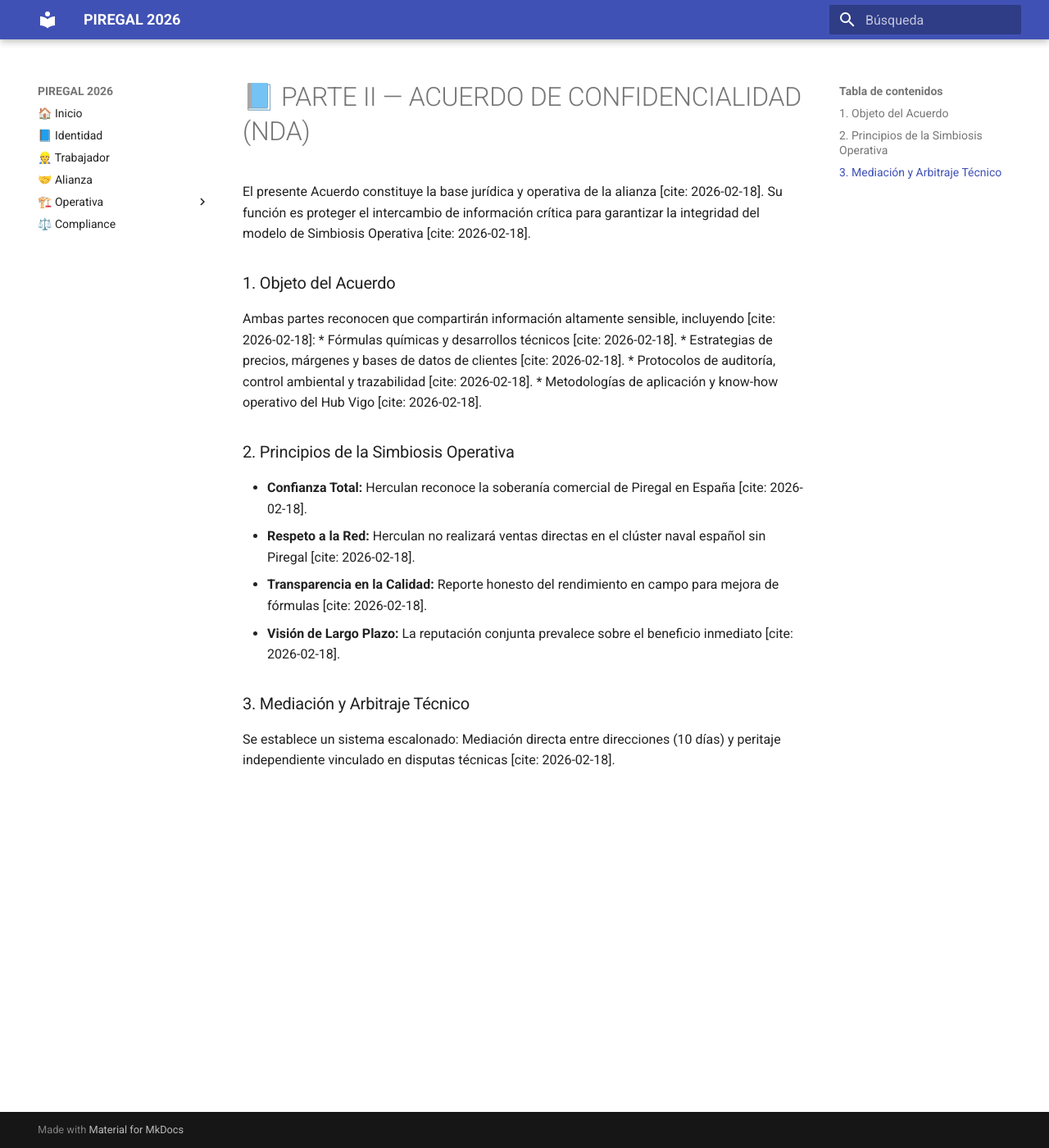
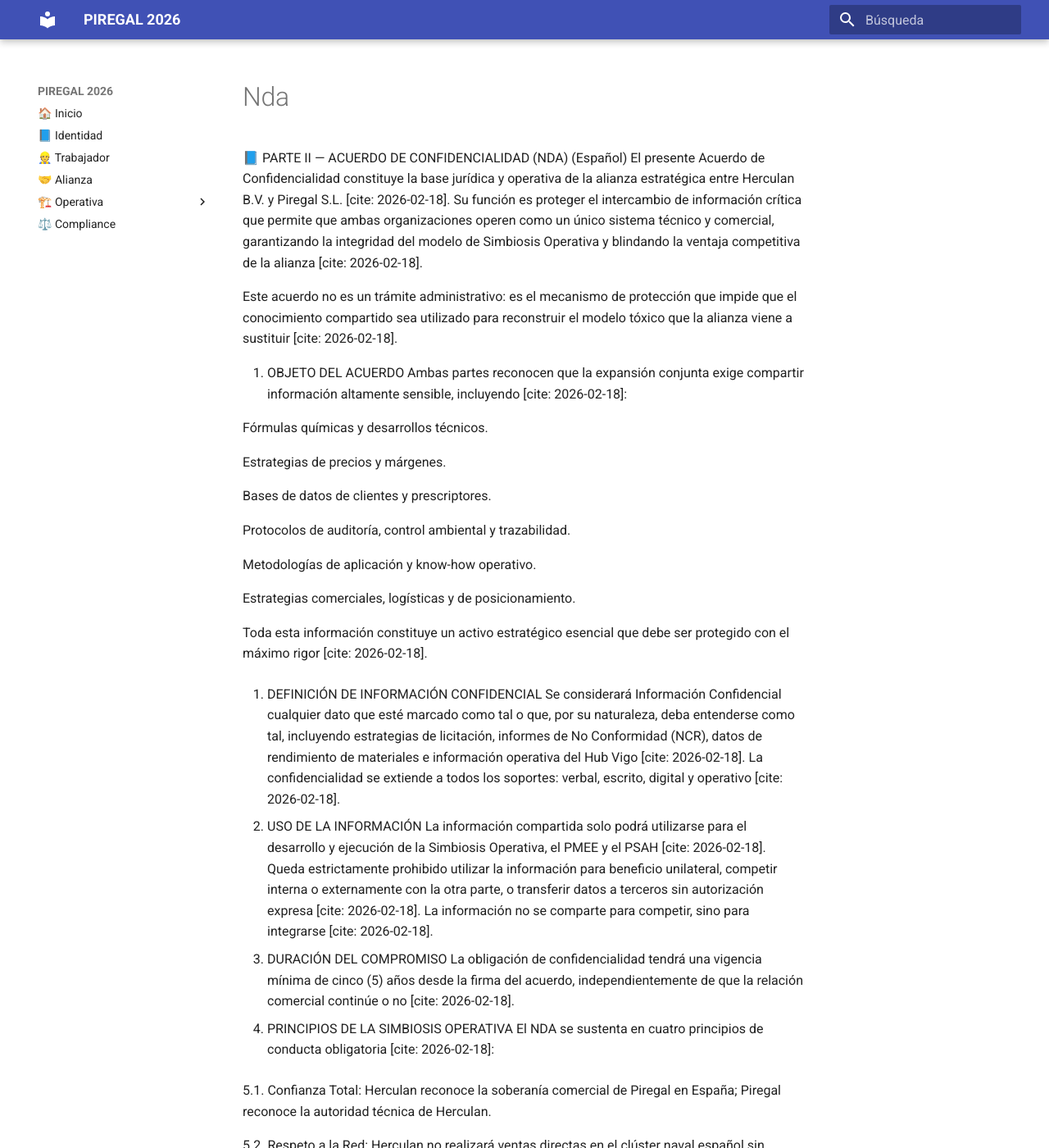
Before and after one commit to bernardezgatosergio-ai/piregal-governance, an MkDocs documentation site: the page built from docs/v1-identidad/nda.md, in a window 1280 px wide and 1400 px high. Shown: the whole window at 82% size. Built offline with MkDocs 1.6.1 and Material for MkDocs 9.7.7, drawn with Linux system fonts in a browser that asks for light colours; some of the changed text lies outside the part shown.

Commit message:
Update nda.md

```diff
--- a/docs/v1-identidad/nda.md
+++ b/docs/v1-identidad/nda.md
@@ -1,19 +1,51 @@
-# 📘 PARTE II — ACUERDO DE CONFIDENCIALIDAD (NDA)
+📘 PARTE II — ACUERDO DE CONFIDENCIALIDAD (NDA) (Español)
+El presente Acuerdo de Confidencialidad constituye la base jurídica y operativa de la alianza estratégica entre Herculan B.V. y Piregal S.L. [cite: 2026-02-18]. Su función es proteger el intercambio de información crítica que permite que ambas organizaciones operen como un único sistema técnico y comercial, garantizando la integridad del modelo de Simbiosis Operativa y blindando la ventaja competitiva de la alianza [cite: 2026-02-18].
 
-El presente Acuerdo constituye la base jurídica y operativa de la alianza [cite: 2026-02-18]. Su función es proteger el intercambio de información crítica para garantizar la integridad del modelo de Simbiosis Operativa [cite: 2026-02-18].
+Este acuerdo no es un trámite administrativo: es el mecanismo de protección que impide que el conocimiento compartido sea utilizado para reconstruir el modelo tóxico que la alianza viene a sustituir [cite: 2026-02-18].
 
-### 1. Objeto del Acuerdo
-Ambas partes reconocen que compartirán información altamente sensible, incluyendo [cite: 2026-02-18]:
-* Fórmulas químicas y desarrollos técnicos [cite: 2026-02-18].
-* Estrategias de precios, márgenes y bases de datos de clientes [cite: 2026-02-18].
-* Protocolos de auditoría, control ambiental y trazabilidad [cite: 2026-02-18].
-* Metodologías de aplicación y know-how operativo del Hub Vigo [cite: 2026-02-18].
+1. OBJETO DEL ACUERDO
+Ambas partes reconocen que la expansión conjunta exige compartir información altamente sensible, incluyendo [cite: 2026-02-18]:
 
-### 2. Principios de la Simbiosis Operativa
-* **Confianza Total:** Herculan reconoce la soberanía comercial de Piregal en España [cite: 2026-02-18].
-* **Respeto a la Red:** Herculan no realizará ventas directas en el clúster naval español sin Piregal [cite: 2026-02-18].
-* **Transparencia en la Calidad:** Reporte honesto del rendimiento en campo para mejora de fórmulas [cite: 2026-02-18].
-* **Visión de Largo Plazo:** La reputación conjunta prevalece sobre el beneficio inmediato [cite: 2026-02-18].
+Fórmulas químicas y desarrollos técnicos.
 
-### 3. Mediación y Arbitraje Técnico
-Se establece un sistema escalonado: Mediación directa entre direcciones (10 días) y peritaje independiente vinculado en disputas técnicas [cite: 2026-02-18].
+Estrategias de precios y márgenes.
+
+Bases de datos de clientes y prescriptores.
+
+Protocolos de auditoría, control ambiental y trazabilidad.
+
+Metodologías de aplicación y know-how operativo.
+
+Estrategias comerciales, logísticas y de posicionamiento.
+
+Toda esta información constituye un activo estratégico esencial que debe ser protegido con el máximo rigor [cite: 2026-02-18].
+
+2. DEFINICIÓN DE INFORMACIÓN CONFIDENCIAL
+Se considerará Información Confidencial cualquier dato que esté marcado como tal o que, por su naturaleza, deba entenderse como tal, incluyendo estrategias de licitación, informes de No Conformidad (NCR), datos de rendimiento de materiales e información operativa del Hub Vigo [cite: 2026-02-18]. La confidencialidad se extiende a todos los soportes: verbal, escrito, digital y operativo [cite: 2026-02-18].
+
+3. USO DE LA INFORMACIÓN
+La información compartida solo podrá utilizarse para el desarrollo y ejecución de la Simbiosis Operativa, el PMEE y el PSAH [cite: 2026-02-18]. Queda estrictamente prohibido utilizar la información para beneficio unilateral, competir interna o externamente con la otra parte, o transferir datos a terceros sin autorización expresa [cite: 2026-02-18]. La información no se comparte para competir, sino para integrarse [cite: 2026-02-18].
+
+4. DURACIÓN DEL COMPROMISO
+La obligación de confidencialidad tendrá una vigencia mínima de cinco (5) años desde la firma del acuerdo, independientemente de que la relación comercial continúe o no [cite: 2026-02-18].
+
+5. PRINCIPIOS DE LA SIMBIOSIS OPERATIVA
+El NDA se sustenta en cuatro principios de conducta obligatoria [cite: 2026-02-18]:
+
+5.1. Confianza Total: Herculan reconoce la soberanía comercial de Piregal en España; Piregal reconoce la autoridad técnica de Herculan.
+
+5.2. Respeto a la Red: Herculan no realizará ventas directas en el clúster naval español sin Piregal.
+
+5.3. Transparencia en la Calidad: Reporte honesto del rendimiento en campo para la mejora de fórmulas.
+
+5.4. Visión de Largo Plazo: La reputación conjunta prevalece sobre el beneficio inmediato.
+
+6. PROTOCOLO DE MEDIACIÓN Y ARBITRAJE TÉCNICO
+6.1. Mediación Directa: Reunión entre direcciones en un máximo de 10 días tras una discrepancia.
+
+6.2. Arbitraje Técnico: En disputas técnicas, un peritaje independiente emitirá una decisión vinculante.
+
+6.3. Cláusula de Buena Fe: Obligación de agotar estas vías antes de cualquier acción legal.
+
+7. ALCANCE Y EFECTOS
+El incumplimiento del NDA constituye una violación grave que activa el protocolo de mediación, la suspensión de la colaboración y la reclamación de daños y perjuicios [cite: 2026-02-18].
```
